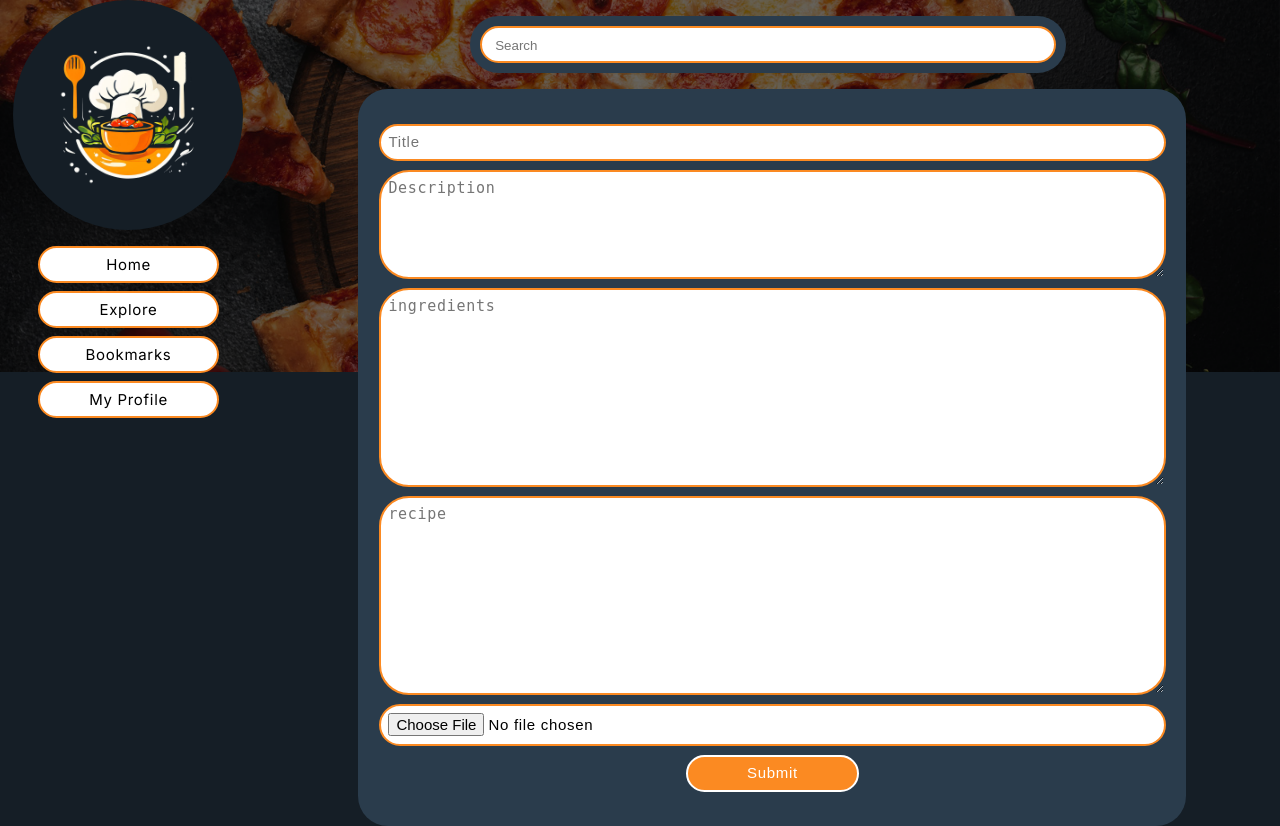
After one commit to ci4m3k/CookSpot, a PHP site: page /public/views/add-post.php in a window 1280 px wide. The commit adds this page. Run offline with PHP 8.4, Linux system fonts and the light colour scheme; some libraries are stand-ins or nearby versions.

Commit message:
added add-post.php with corresponding styles

```diff
--- a/index.php
+++ b/index.php
@@ -2,6 +2,9 @@
 
 
 require_once 'src/controllers/DefaultController.php';
+require_once 'src/controllers/SecurityController.php';
+require_once 'src/controllers/PostController.php';
+
 require 'Routing.php';
 
 
@@ -13,5 +16,6 @@ Routing::get('mainpage', 'DefaultController');
 Routing::post('login', 'SecurityController');
 Routing::get('createaccount', 'DefaultController');
 Routing::get('postpage', 'DefaultController');
+Routing::post('addpost', 'PostController');
 
 Routing::run($path);
--- /dev/null
+++ b/public/css/add-post.css
@@ -0,0 +1,73 @@
+section {
+    font-size: 15px;
+    display: flex;
+    flex-direction: column;
+    justify-content: center;
+    align-items: center;
+    padding: 2em;
+    background-color: #2A3C4C;
+    width: 60vw;
+    margin-left: 10%;
+    border-radius: 2em;
+}
+
+section > form {
+    display: flex;
+    flex-direction: column;
+    justify-content: center;
+    width: 60vw;
+    align-items: center;
+}
+
+
+.input-text, textarea {
+    border: solid 2px #FB8A22;
+    border-radius: 2em;
+    text-align: left;
+    color: black;
+    background-color: #ffffff;
+    letter-spacing: 0.7px;
+    padding: 0.5em;
+    width: 100%;
+    margin: 0.3em;
+    max-width: 100%;
+    min-width: 100%;
+
+
+    font-style: normal;
+    font-weight: 400;
+    font-size: 15px;
+    line-height: 18px;
+}
+
+
+button.input-text {
+    border: solid 2px #ffffff;
+    text-align: center;
+    color: #ffffff;
+    background-color: #FB8A22 ;
+    width: calc(20% + 19px);
+    min-width: unset;
+
+}
+
+
+
+@media screen and (max-width: 1200px) {
+
+    button.input-text {
+        width: calc(50% + 19px);
+
+    }
+
+}
+
+@media screen and (max-width: 600px) {
+
+    button.input-text {
+        width: calc(100% + 19px);
+
+    }
+
+
+}
--- /dev/null
+++ b/public/views/add-post.php
@@ -0,0 +1,92 @@
+<!DOCTYPE html>
+<html lang="en">
+
+<head>
+
+    <link rel="preconnect" href="https://fonts.googleapis.com">
+    <link rel="preconnect" href="https://fonts.gstatic.com" crossorigin>
+    <link href="https://fonts.googleapis.com/css2?family=Inter:wght@100..900&display=swap" rel="stylesheet">
+    <script src="https://kit.fontawesome.com/a33eb12e73.js" crossorigin="anonymous"></script>
+
+
+
+
+    <link rel="stylesheet" href="https://fonts.googleapis.com/css2?family=Material+Symbols+Outlined:opsz,wght,FILL,GRAD@24,400,0,0" />
+
+    <meta charset="UTF-8">
+    <meta http-equiv="X-UA-Compatible" content="IE=edge">
+    <meta name="viewport" content="width=device-width, initial-scale=1.0">
+    <link rel="stylesheet" type="text/css" href="public/css/style.css">
+        <link rel="stylesheet" type="text/css" href="public/css/add-post.css">
+    <link rel="stylesheet" type="text/css" href="public/css/nav.css">
+
+    <title>MAIN</title>
+</head>
+
+<body>
+    <div class="base-container" id="bimg" >
+        <nav>
+            <img src="/img/logo2.png" alt="LOGO ALT">
+            <ul>
+                <li>
+                    <a href="#" class="button">Home</a>
+                </li>
+                <li>
+                    <a href="#" class="button">Explore</a>
+                </li>
+                <li>
+                    <a href="#" class="button">Bookmarks</a>
+                </li>
+                <li>
+                    <a href="#" class="button">My Profile</a>
+                </li>
+            </ul>
+
+        </nav>
+
+        <main>
+
+
+            <div class="header">
+                <div class="background-border">
+                    <div class="search-bar button">
+                        <form>
+                            <input placeholder=" Search ">
+                        </form>
+                    </div>
+                </div>
+
+            </div>
+            <section>
+                <form action="addpost" method="POST" enctype="multipart/form-data">
+                <span class="messages">
+                    <?php
+                        if(isset($messages)){
+                            foreach($messages as $message) {
+                                echo $message;
+                            }
+                        }
+                    ?>
+
+                </span>
+
+                <input type="text" class="input-text" placeholder="Title"  name="title">
+                <textarea name="description" rows="5" placeholder="Description"></textarea>
+                <textarea name="ingredients" rows="10" placeholder="ingredients"></textarea>
+                <textarea name="recipe" rows="10"  placeholder="recipe"></textarea>
+                <input type="file" name="image" class="input-text" >
+                <button type="submit" class="input-text"> Submit </button>
+
+
+                </form>
+
+
+            </section>
+        </main  >
+    </div>
+
+
+
+</body>
+
+</html>
```
Also changed, not shown: 1 other file.
